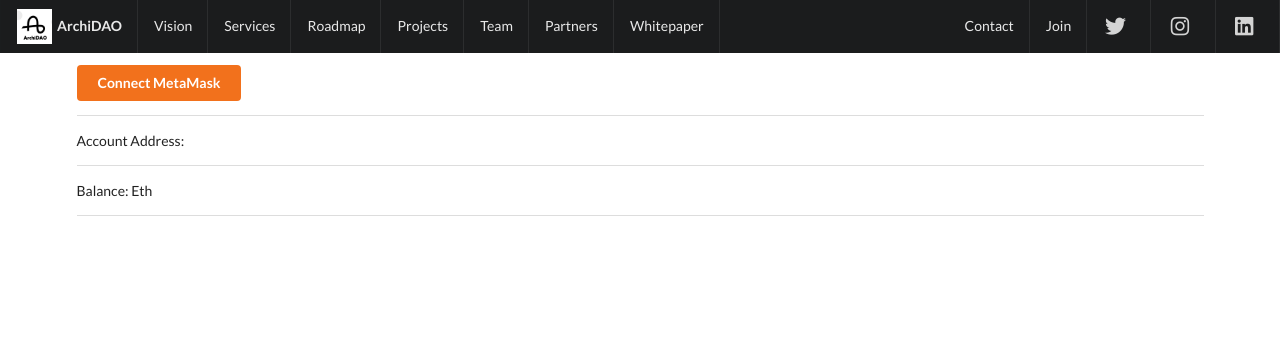
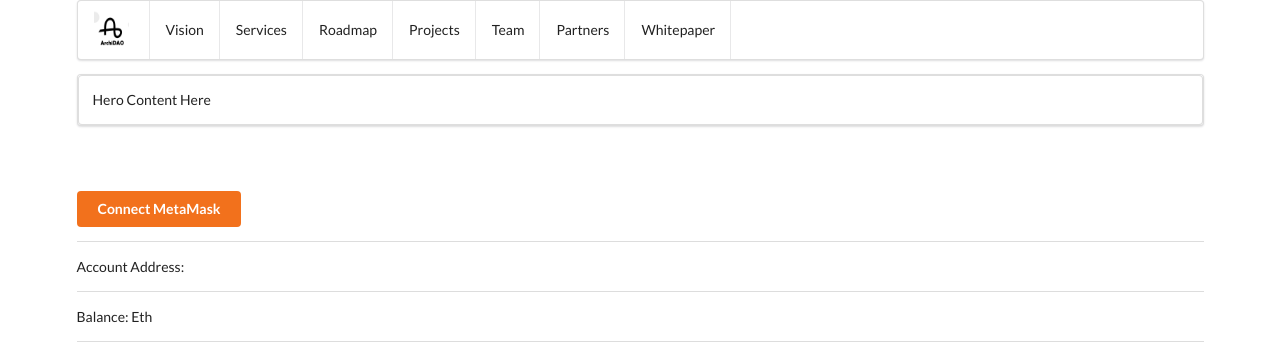
Before and after one commit to ArchiDAO/ArchiDAO-Website-React, a React (Create React App) app: page / in a window 1280 px wide. Shown: the top 360 px of the page. Built offline with nearby package versions, Linux system fonts and the light colour scheme.

Commit message:
NavBar changes to accommodate 'mobile first'

```diff
--- a/src/components/NavBar.js
+++ b/src/components/NavBar.js
@@ -1,13 +1,23 @@
 import React from "react";
 
 const NavBar = () => {
+
+    // $('.ui.sidebar').sidebar({
+    //     context: $('.ui.pushable.segment'),
+    //     transition: 'overlay'
+    // }).sidebar('attach events', '#mobile_item');
+
     return (
-        <div className="ui fixed inverted menu">
-            <div className="ui container">
-                <a href="/home" className="header item">
-                    <img className="logo" alt="" src='logo.jpg' style={{marginRight: "5px"}}/>
-                    ArchiDAO
+        <div>
+            <div className="ui grid">
+
+                <div className="computer only row">
+                    <div className="column">
+                        <div className="ui menu">
+                        <a href="/home" className="item">
+                                <img className="logo" alt="" src='logo.jpg' style={{marginRight: "5px", height: "40px"}}/>
                             </a>
+
                             <a href='/vision' className="item">
                                 Vision
                             </a>
@@ -30,22 +40,71 @@
                                 Whitepaper
                             </a>
                         </div>
-            <a href='/contact' className="item">
-                Contact
+                    </div>
+                </div>
+
+                <div className="tablet mobile only row">
+                    <div className="column">
+                            <a href="/home" className="header item floated right">
+                                <img className="logo" alt="" src='logo.jpg' style={{marginRight: "5px", height: "50px"}}/>
                             </a>
-            <a href='/join' className="item">
-                Join
+                        <div className="ui menu floated right">
+                            <a id="mobile_item" className="item"><i className="bars icon"></i></a>
+                        </div>
+                    </div>
+                </div>
+
+            </div>
+
+            <div className="ui pushable segment">
+
+                    <div className="ui sidebar vertical menu">
+                        <a href='/vision' className="item">
+                            Vision
                         </a>
-            <a href="https://twitter.com/archi_dao?lang=en" target="_blank" rel="noreferrer" className="item">
-                <i className="twitter large icon floated right"></i>
+                        <a href='/services' className="item">
+                            Services
                         </a>
-            <a href="https://www.instagram.com/archidao.io/" target="_blank" rel="noreferrer" className="item">
-                <i className="instagram large icon floated right"></i>
+                        <a href='/roadmap' className="item">
+                            Roadmap
                         </a>
-            <a href="https://www.linkedin.com/company/archidao-io?trk=similar-pages" rel="noreferrer" target="_blank" className="item">
-                <i className="linkedin large icon floated right"></i>
+                        <a href='/projects' className="item">
+                            Projects
+                        </a>
+                        <a href='/team' className="item">
+                            Team
+                        </a>
+                        <a href='/partners' className="item">
+                            Partners
+                        </a>
+                        <a href='/whitepaper' className="item">
+                            Whitepaper
                         </a>
                     </div>
+                    <div className="pusher">
+                        <div id="content" className="ui segment">
+                            Hero Content Here
+                        </div>
+                    </div>
+            </div>
+        </div>
+    //     <div className="ui fixed inverted menu">
+    //         <a href='/contact' className="item">
+    //             Contact
+    //         </a>
+    //         <a href='/join' className="item">
+    //             Join
+    //         </a>
+    //         <a href="https://twitter.com/archi_dao?lang=en" target="_blank" rel="noreferrer" className="item">
+    //             <i className="twitter large icon floated right"></i>
+    //         </a>
+    //         <a href="https://www.instagram.com/archidao.io/" target="_blank" rel="noreferrer" className="item">
+    //             <i className="instagram large icon floated right"></i>
+    //         </a>
+    //         <a href="https://www.linkedin.com/company/archidao-io?trk=similar-pages" rel="noreferrer" target="_blank" className="item">
+    //             <i className="linkedin large icon floated right"></i>
+    //         </a>
+    // </div>
     )
 }
 
```
Lines whose indentation alone changed are shown as unchanged.
